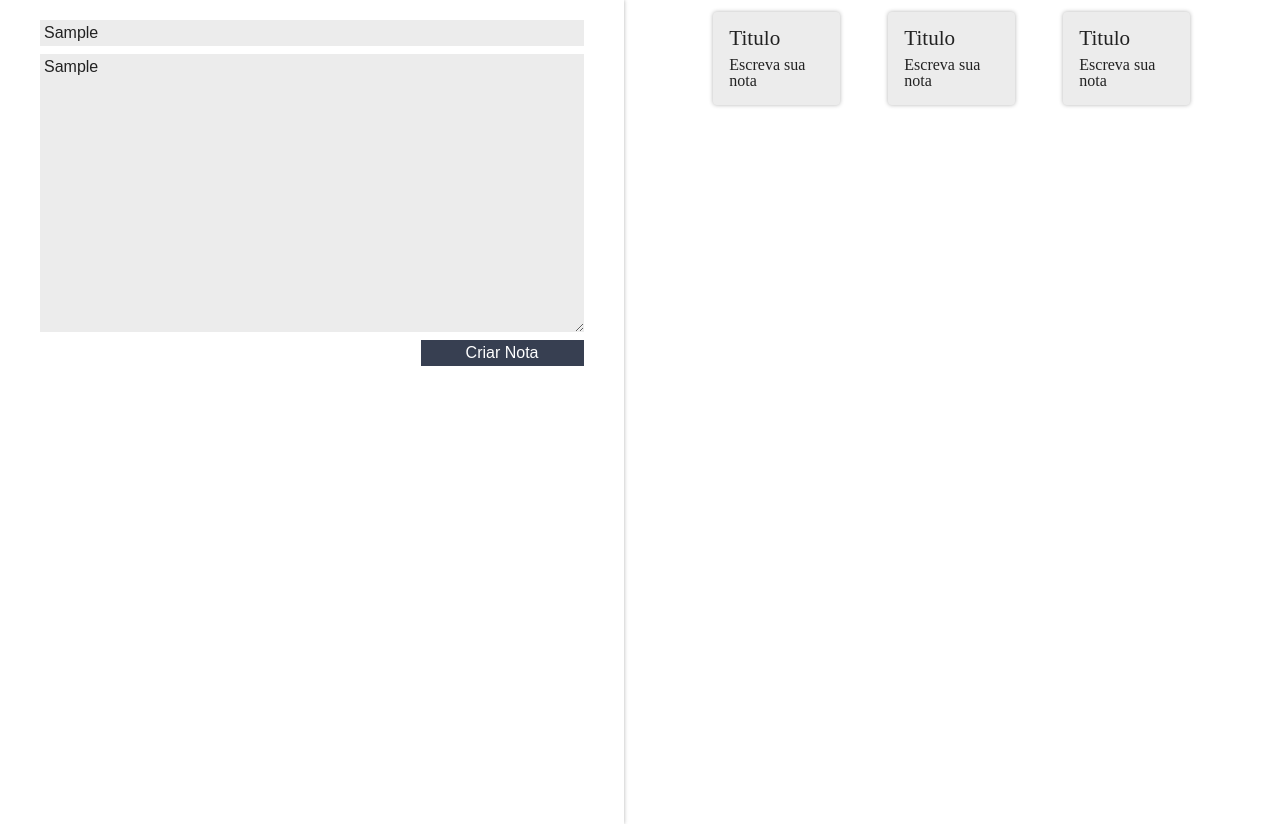
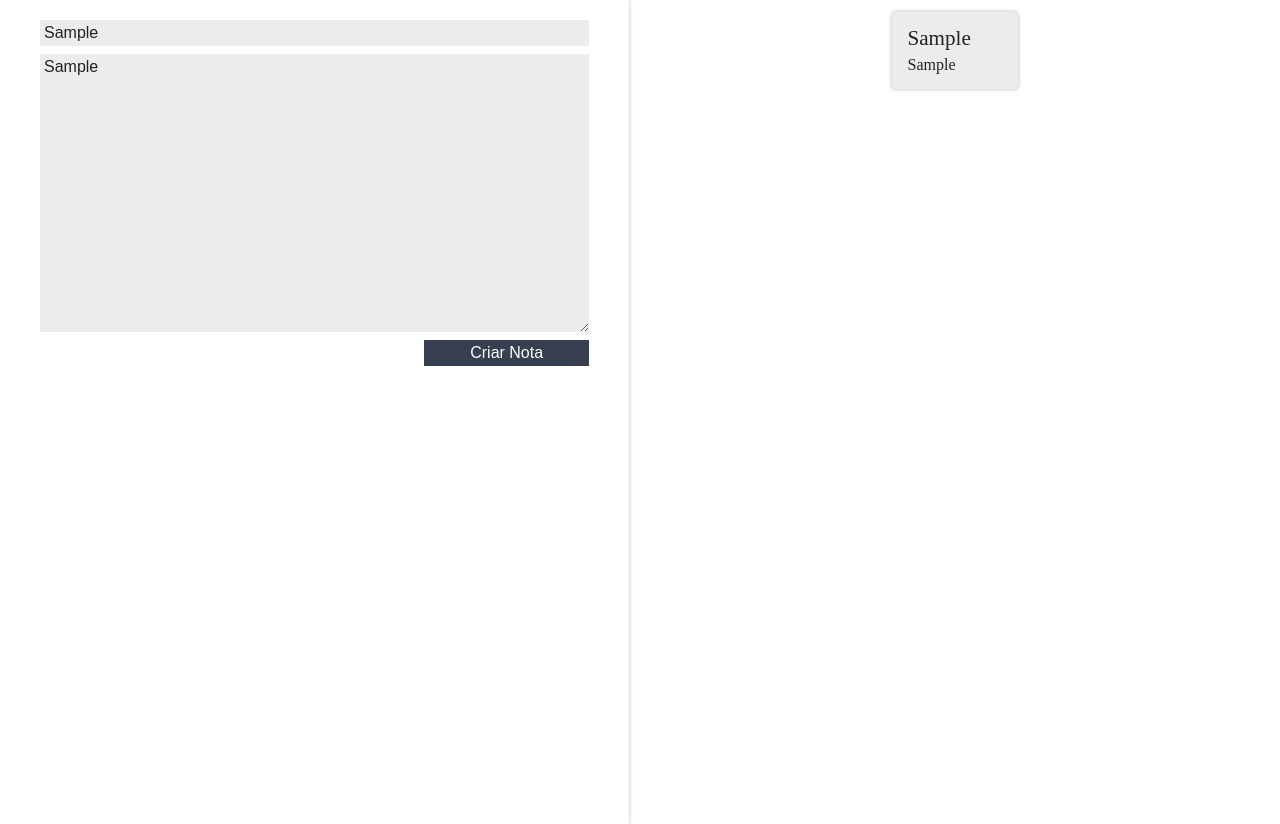
Before and after one commit to caro-marks/studying-react, a React (Create React App) app: page / in a window 1280 px wide. Both pictures are taken after typing "Sample", "Sample" into the empty fields and a click on the button "Criar Nota". Built offline with nearby package versions, Linux system fonts and the light colour scheme.

Commit message:
finish first part

```diff
--- a/src/App.js
+++ b/src/App.js
@@ -6,15 +6,27 @@ import './assets/App.css'
 import './assets/index.css'
 
 class App extends Component {
+  constructor() {
+    super()
+    this.state = {
+      notas: [],
+    }
+  }
+
   _newNota(titulo, texto) {
-    console.log(titulo + texto)
+    const novaNota = { titulo, texto }
+    const novasNotas = [...this.state.notas, novaNota]
+    const novoEstado = {
+      notas: novasNotas,
+    }
+    this.setState(novoEstado)
   }
 
   render() {
     return (
       <div className="conteudo">
-        <FormCadastro createNota={this._newNota} />
-        <ListaDeNotas />
+        <FormCadastro createNota={this._newNota.bind(this)} />
+        <ListaDeNotas notas={this.state.notas} />
       </div>
     )
   }
--- a/src/components/CardNota/CardNota.jsx
+++ b/src/components/CardNota/CardNota.jsx
@@ -6,9 +6,13 @@ class CardNota extends Component {
     return (
         <section className="card-nota" >
           <header className="card-nota_cabecalho">
-            <h3 className="card-nota_titulo">Titulo</h3>
+            <h3 className="card-nota_titulo">
+              {this.props.title}
+            </h3>
           </header>
-          <p className="card-nota_texto">Escreva sua nota</p>
+          <p className="card-nota_texto">
+            {this.props.text}
+          </p>
         </section>
     )
   }
--- a/src/components/ListaDeNotas/ListaDeNotas.jsx
+++ b/src/components/ListaDeNotas/ListaDeNotas.jsx
@@ -8,12 +8,11 @@ class ListaDeNotas extends Component{
     return (
       <ul className="lista-notas">
         {
-          Array.of("Trabalho","Estudo","Lazer").map(
-            (categoria,index) => {
+          this.props.notas.map(
+            ({titulo, texto},index) => {
               return (
                 <li className="lista-notas_item" key={index}>
-                  {/* {categoria} */}
-                  <CardNota />
+                  <CardNota title={titulo} text={texto}/>
                 </li>
               )
             }
```
